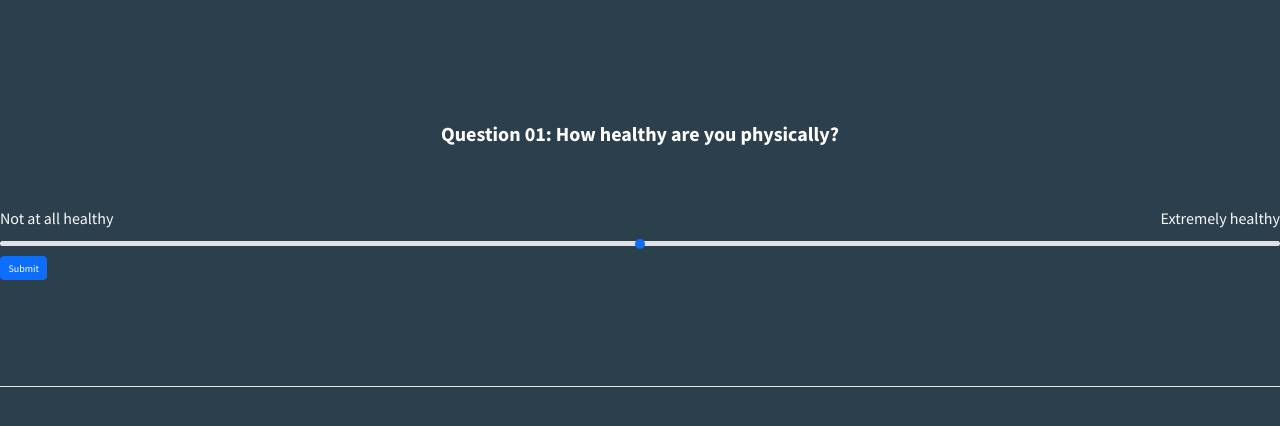
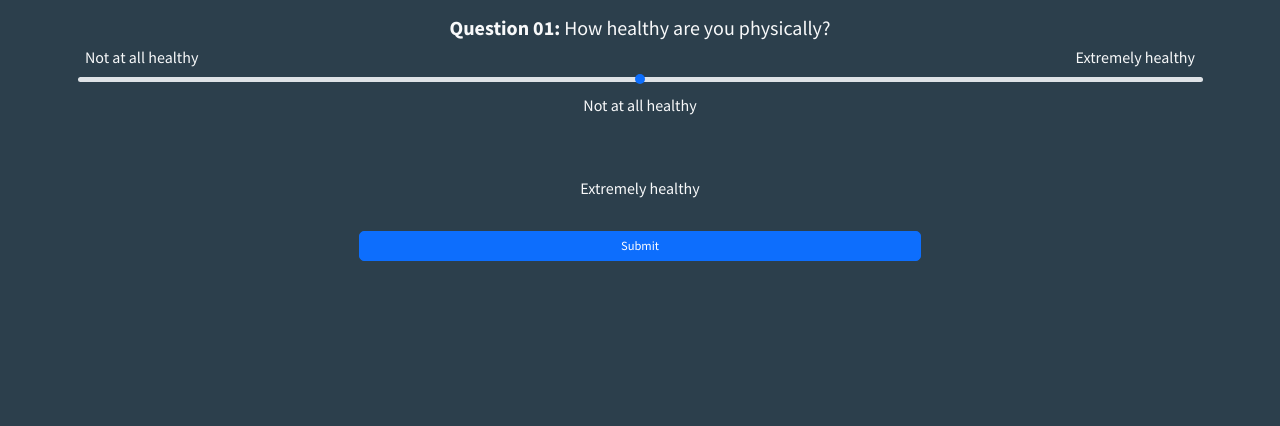
Before and after one commit to CptKay/JUSA-Personal-Health-Survey, a PHP site: page / in a window 1280 px wide; the page is wider, and only the part inside the window is pictured. Shown: the part 152-578 px from the top of that part. Run offline with PHP 8.4, Linux system fonts and the light colour scheme.

Commit message:
worked on the Buttons size nad range bars

```diff
--- a/index.php
+++ b/index.php
@@ -36,14 +36,14 @@
   </header>
 
   <!-- QUESTION -->
-    <section>
 
+  <div class="container text-center">
     <form action="question2.php" method="post" onsubmit="return validateRange();">
       <div class="mb-3 mt-3 text-light">
         <h2><strong>Question 01: </strong>How healthy are you physically?</h2>
-
+        <div class="container text-center">
           <div class="row">
-    <div class="col-md-3">
+            <div class="col-md-3 text-start">
               Not at all healthy
             </div>
             <div class="col-md-6">
@@ -53,16 +53,14 @@
               Extremely healthy
             </div>
           </div>
+        </div>
         <!-- <label for="q01" class="form-label"><strong>Question 01: </strong>How healthy are you physically?</label> -->
         <input type="hidden" name="questionId" value="q01" />
-<input type="hidden" name="RangeSlider-q01_changed" id="RS_changed">
+        <input type="hidden" class="btn-block" name="RangeSlider-q01_changed" id="RS_changed">
         <div>
           <div>
 
             <input type="range" class="form-range" min="1" max="5" id="q01-RS" name="RangeSlider-q01" onchange="sliderChanged();" list="markers" />
-
-
-<datalist id="markers">
               <option value="1" label="Not at all healthy"></option>
               <option value="2"></option>
               <option value="3"></option>
@@ -71,7 +69,10 @@
             </datalist>
 
           </div>
-  <button type="submit" class="btn btn-primary">Submit</button>
+        </div>
+
+        <button type="submit" class="btn btn-primary btn-lg mt-5 w-50">Submit</button>
+
     </form>
     <?php
     // include "./includes/questions.php";
@@ -85,7 +86,7 @@
 
 
     ?>
-    </section>
+
     <!-- END:QUESTION -->
 
 
--- a/question10.php
+++ b/question10.php
@@ -35,7 +35,7 @@ meals are microwaved or prepared?:</h1>
   <label class="form-label" for="typeNumber">Number input</label>
 </div>
 <div>
-    <button class="btn btn-primary" type="submit">Next</button>
+    <button class="btn btn-primary btn-lg mt-5 w-50" type="submit">Next</button>
 </div>
 </form>
 </body>
--- a/question2.php
+++ b/question2.php
@@ -42,7 +42,7 @@
 
 </div>
 <div>
-    <button class="btn btn-primary" type="submit" name="submit" value="submit">Next</button>
+    <button class="btn btn-primary btn-lg mt-5 w-50" type="submit" name="submit" value="submit">Next</button>
 </div>
 </form>
 
--- a/question4.php
+++ b/question4.php
@@ -85,7 +85,7 @@ weights</label>
 
 </div>
 <div>
-    <button class="btn btn-primary" type="submit">Next</button>
+    <button class="btn btn-primary btn-lg mt-5 w-50" type="submit">Next</button>
 </div>
 </form>
 </div>
--- a/question6.php
+++ b/question6.php
@@ -1,6 +1,6 @@
     <!-- HEADER  -->
     <?php
-    include "./includes/tools.php";
+
     include "./includes/header.php";
     ?>
     <!-- END:HEADER -->
@@ -35,7 +35,7 @@ meals or snacks contain carbohydrates?:</h1>
   <label class="form-label" for="typeNumber">Number input</label>
 </div>
 <div>
-    <button class="btn btn-primary" type="submit">Next</button>
+    <button class="btn btn-primary btn-lg mt-5 w-50" type="submit">Next</button>
 </div>
 </form>
 </body>
--- a/question7.php
+++ b/question7.php
@@ -35,7 +35,7 @@ meals or snacks contain protein?:</h1>
   <label class="form-label" for="typeNumber">Number input</label>
 </div>
 <div>
-    <button class="btn btn-primary" type="submit">Next</button>
+    <button class="btn btn-primary btn-lg mt-5 w-50" type="submit">Next</button>
 </div>
 </form>
 </body>
--- a/question8.php
+++ b/question8.php
@@ -36,7 +36,7 @@ meals or snacks contain vegetables?:</h1>
   <label class="form-label" for="typeNumber">Number input</label>
 </div>
 <div>
-    <button class="btn btn-primary" type="submit">Next</button>
+    <button class="btn btn-primary btn-lg mt-5 w-50" type="submit">Next</button>
 </div>
 </form>
 </body>
--- a/question9.php
+++ b/question9.php
@@ -35,7 +35,7 @@ meals or snacks contain fruit?:</h1>
   <label class="form-label" for="typeNumber">Number input</label>
 </div>
 <div>
-    <button class="btn btn-primary" type="submit">Next</button>
+    <button class="btn btn-primary btn-lg mt-5 w-50" type="submit">Next</button>
 </div>
 </form>
 </body>
```
Also changed, not shown: question3.php (+4 -4 lines), question5.php (+4 -4 lines). Lines whose indentation alone changed are shown as unchanged.
